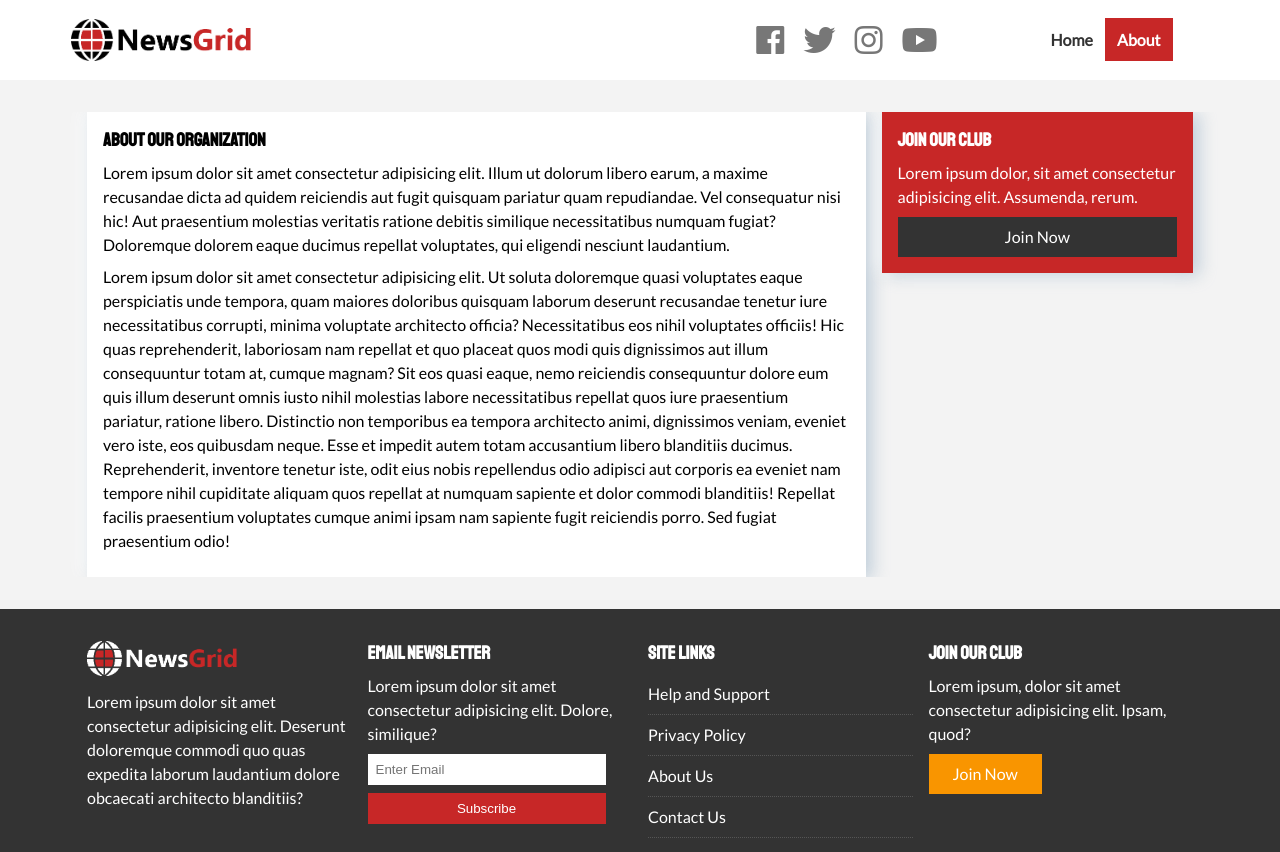
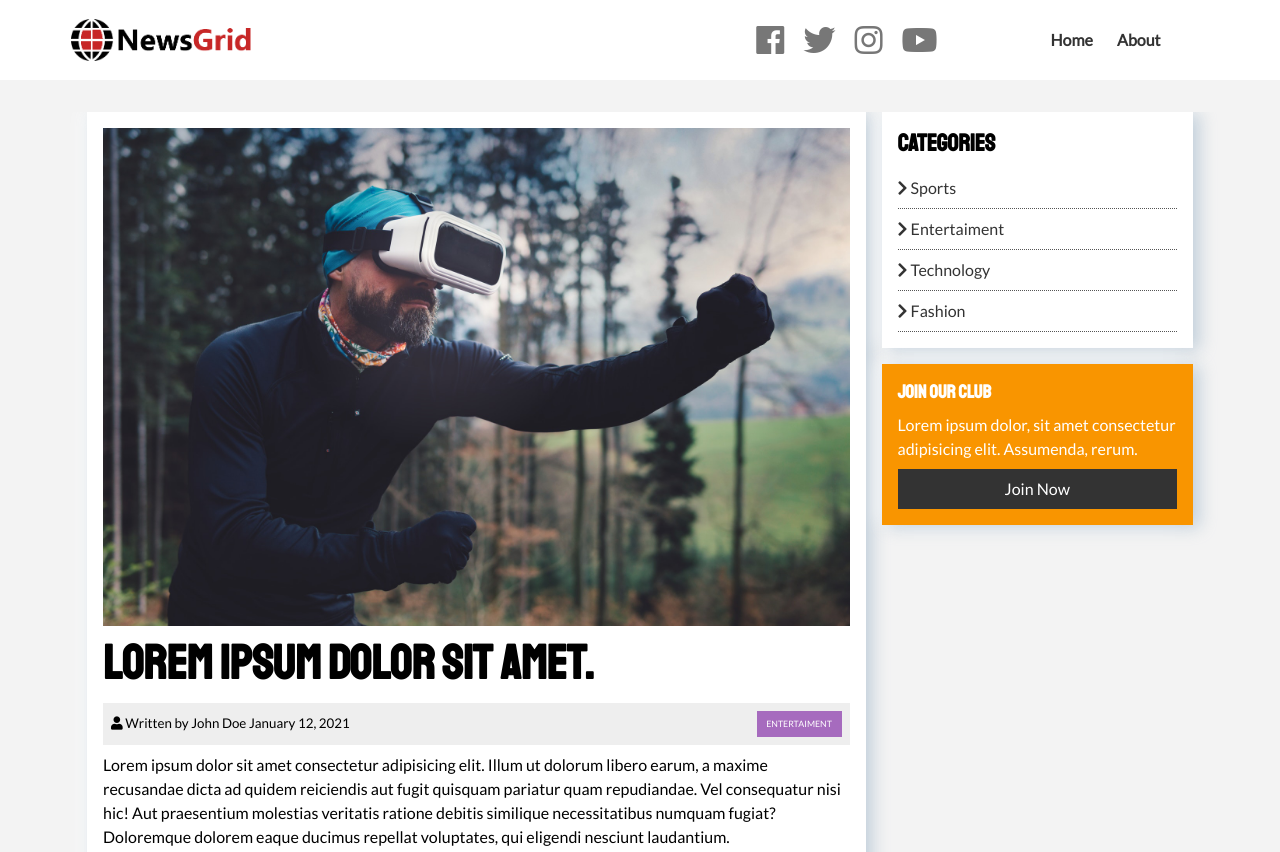
Before and after one commit to thao15059/html-css-modern, a plain HTML site: page newsgrid/article.html in a window 1280 px wide. Shown: the top 852 px of the page. Drawn offline with Linux system fonts and the light colour scheme.

Commit message:
implement article pages

```diff
--- a/newsgrid/article.html
+++ b/newsgrid/article.html
@@ -38,17 +38,26 @@
         </div>
         <ul>
           <li><a href="index.html">Home</a></li>
-          <li><a class="current" href="about.html">About</a></li>
+          <li><a href="about.html">About</a></li>
         </ul>
       </div>
     </nav>
 
     <!-- about -->
-    <section id="about" class="py-2">
+    <section id="article" class="py-2">
       <div class="container">
         <div class="page-container">
           <article class="card">
-            <h1 class="l-heading">About Our Organization</h1>
+            <img src="./images/articles/ent1.jpg" alt="" />
+            <h1 class="l-heading">Lorem ipsum dolor sit amet.</h1>
+            <div class="meta">
+              <small>
+                <i class="fas fa-user"></i> Written by
+                <span class="author">John Doe</span>
+                <span class="time">January 12, 2021</span>
+              </small>
+              <div class="category category-ent">Entertaiment</div>
+            </div>
             <p>
               Lorem ipsum dolor sit amet consectetur adipisicing elit. Illum ut
               dolorum libero earum, a maxime recusandae dicta ad quidem
@@ -79,7 +88,26 @@
               fugit reiciendis porro. Sed fugiat praesentium odio!
             </p>
           </article>
-          <aside class="card bg-primary">
+          <aside class="card" id="categories">
+            <h2>Categories</h2>
+            <ul class="list">
+              <li>
+                <a href="#"><i class="fas fa-chevron-right"></i> Sports</a>
+              </li>
+              <li>
+                <a href="#"
+                  ><i class="fas fa-chevron-right"></i> Entertaiment</a
+                >
+              </li>
+              <li>
+                <a href="#"><i class="fas fa-chevron-right"></i> Technology</a>
+              </li>
+              <li>
+                <a href="#"><i class="fas fa-chevron-right"></i> Fashion</a>
+              </li>
+            </ul>
+          </aside>
+          <aside class="card bg-secondary">
             <h3>Join Our Club</h3>
             <p>
               Lorem ipsum dolor, sit amet consectetur adipisicing elit.
--- a/newsgrid/style.css
+++ b/newsgrid/style.css
@@ -177,6 +177,10 @@ p {
   margin: 0.5rem 0;
 }
 
+.l-heading {
+  font-size: 3rem;
+}
+
 .list li {
   padding: 0.5rem 0;
   border-bottom: #555 dotted 1px;
@@ -344,3 +348,16 @@ p {
   width: 90%;
   padding: 0.5rem;
 }
+
+/* articles */
+#article .meta {
+  display: flex;
+  justify-content: space-between;
+  align-items: center;
+  background: #eee;
+  padding: 0.5rem;
+}
+
+#article .meta .category {
+  margin-bottom: 0;
+}
```
